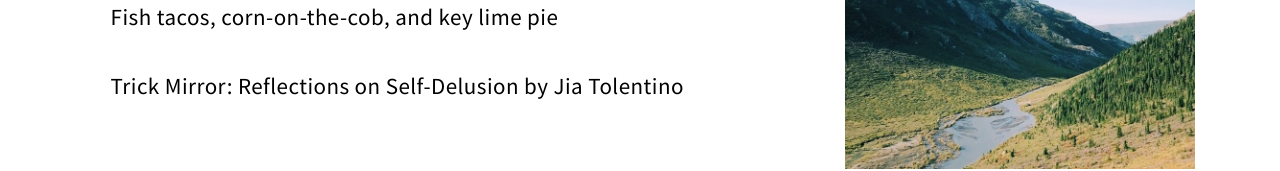
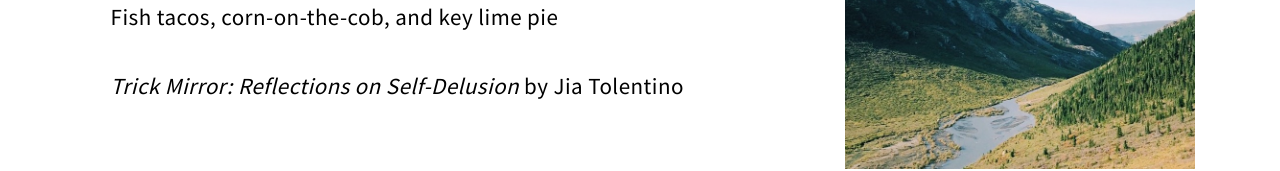
Before and after one commit to jessicajsun/personal-website, a Next.js app: page /about in a window 1280 px wide. Shown: the part 917-1088 px from the top of the page. Built offline with nearby package versions, Linux system fonts and the light colour scheme.

Commit message:
italicize book title and remove link outline

```diff
--- a/pages/about.js
+++ b/pages/about.js
@@ -88,7 +88,7 @@ export default function About(){
                   <i className="fas fa-book fa-stack-1x fa-inverse"></i>
                 </span>
               </div>
-              <div className={styles.favText}>Trick Mirror: Reflections on Self-Delusion by Jia Tolentino</div>
+              <div className={styles.favText}><span style={{fontStyle: 'italic'}}>Trick Mirror: Reflections on Self-Delusion</span> by Jia Tolentino</div>
             </div>
 
           </div>
--- a/styles/global.css
+++ b/styles/global.css
@@ -17,6 +17,7 @@ body {
 a {
   color: #000000;
   text-decoration: none;
+  outline: 0;
 }
 
 
```
